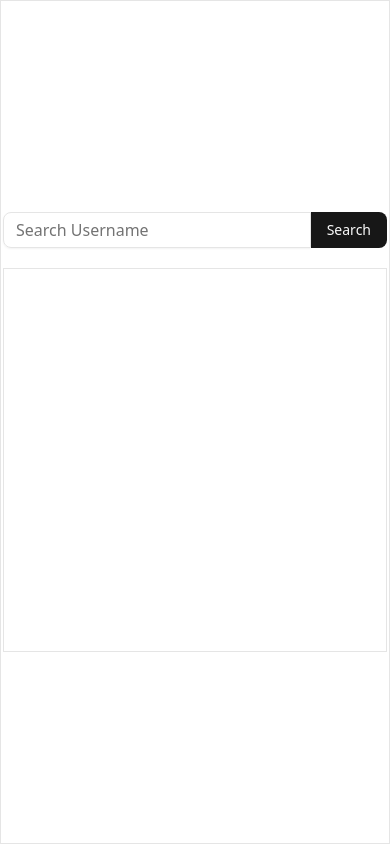
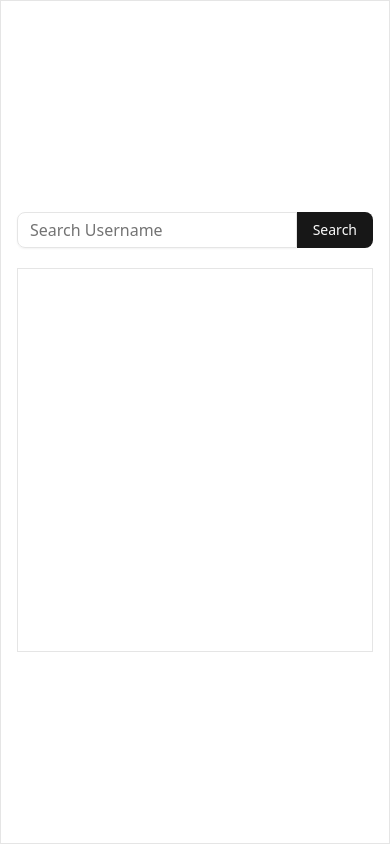
Before and after one commit to TechieSamDev/candouritservices-assessment, a Next.js app: page / in a window 390 px wide. Built offline with nearby package versions, Linux system fonts and the light colour scheme.

Commit message:
fix: responsiveness on mobile

```diff
--- a/src/app/page.tsx
+++ b/src/app/page.tsx
@@ -65,11 +65,11 @@ export default function Home() {
 
   return (
     <div className="flex items-center justify-center border h-screen">
-      <div>
+      <div className="md:w-96 w-full p-4">
         {message && (
           <p className="text-red-500 text-center px-3 py-1 rounded bg-red-100">{message}</p>
         )}
-        <form onSubmit={handleSearch} className="w-96 m-auto flex py-5">
+        <form onSubmit={handleSearch} className="m-auto flex py-5">
           <Input
             className="rounded-r-none"
             placeholder="Search Username"
```
